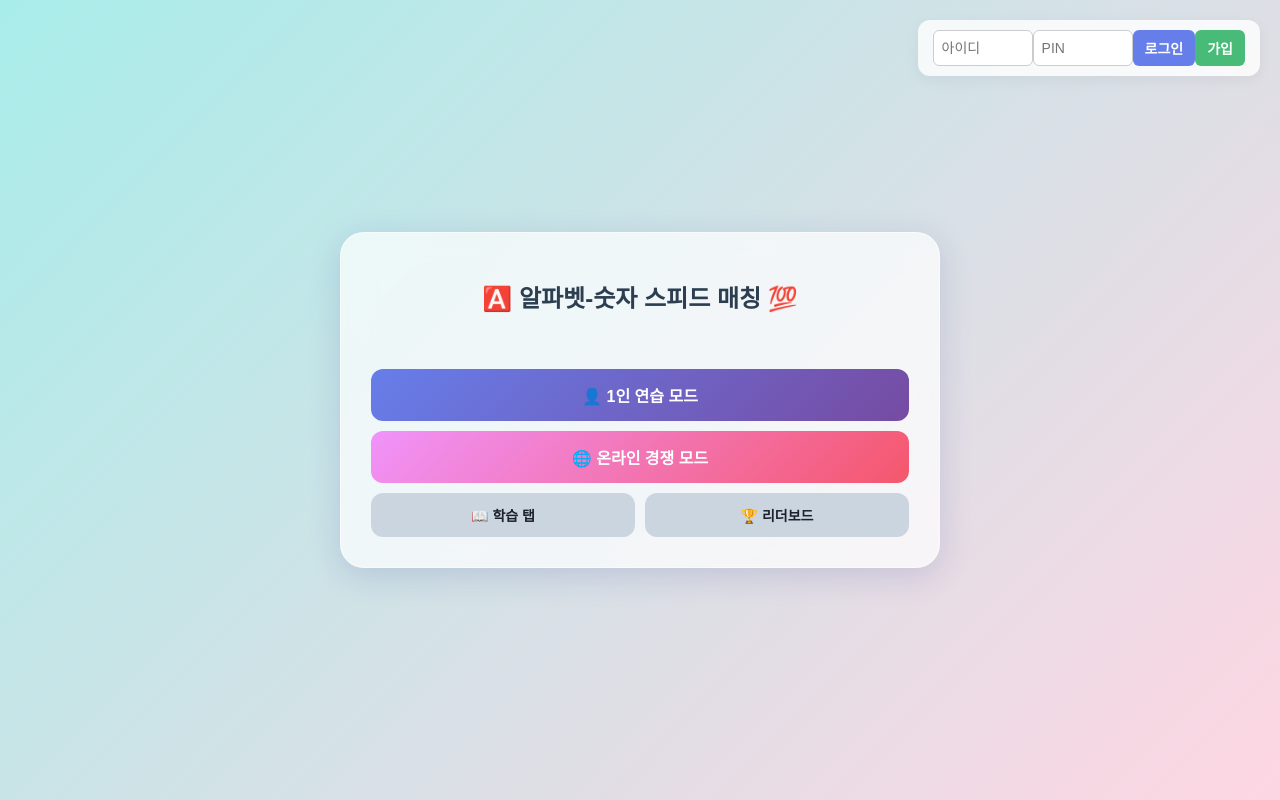
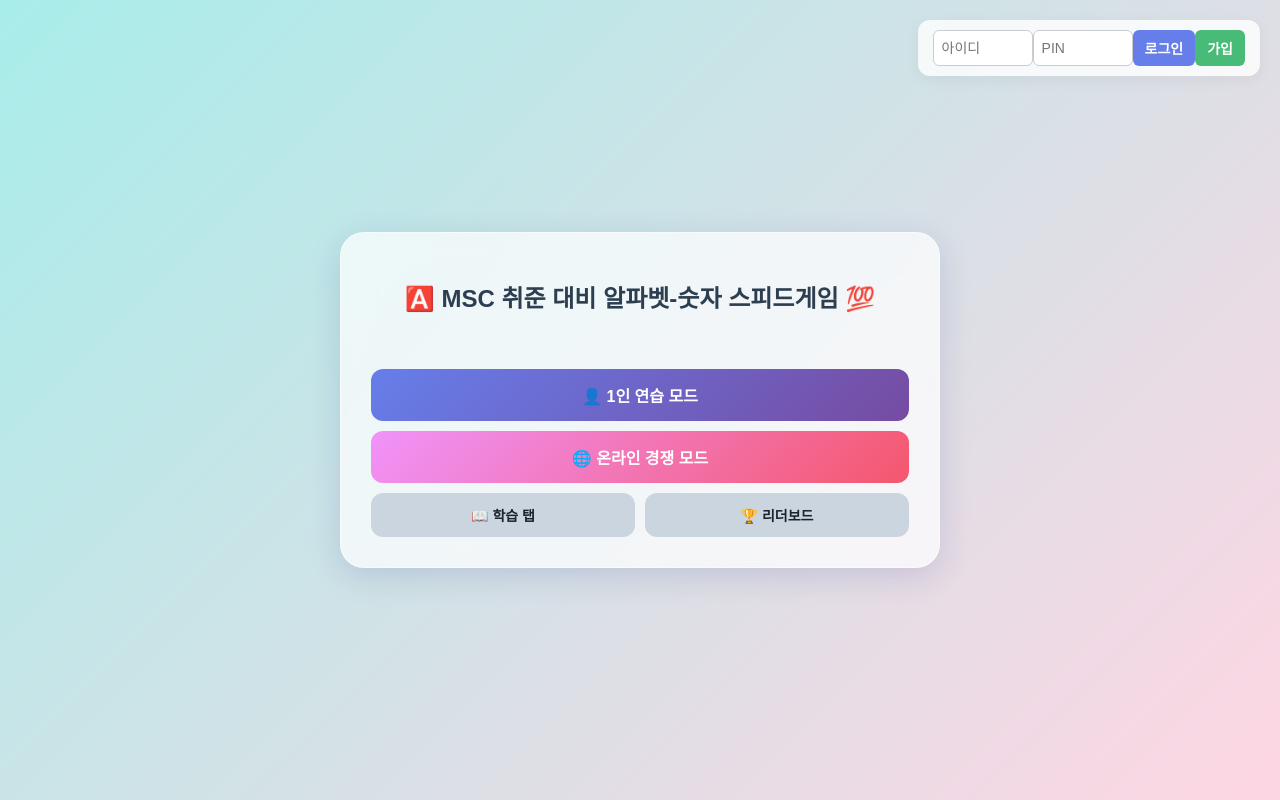
Before and after one commit to 2000may24th/26quiz, a website: page index.html in a window 1280 px wide. Drawn offline with Linux system fonts and the light colour scheme; a web font is replaced by a local one.

Commit message:
Update index.html

```diff
--- a/index.html
+++ b/index.html
@@ -3,7 +3,7 @@
 <head>
     <meta charset="UTF-8">
     <meta name="viewport" content="width=device-width, initial-scale=1.0">
-    <title>알파벳-숫자 스피드 퀴즈 (온라인)</title>
+    <title>MSC_26QUIZ</title>
     <style>
         @import url('https://cdn.jsdelivr.net/gh/orioncactus/pretendard/dist/web/static/pretendard.css');
 
@@ -102,7 +102,7 @@
 
 <div class="container">
     <div id="main-screen" class="screen active">
-        <h1>🅰️ 알파벳-숫자 스피드 매칭 💯</h1>
+        <h1>🅰️ MSC 취준 대비 알파벳-숫자 스피드게임 💯</h1>
         <div class="btn-group">
             <button class="main-btn" onclick="switchScreen('single-setup-screen')">👤 1인 연습 모드</button>
             <button class="main-btn online-btn" onclick="openOnlineSetup()">🌐 온라인 경쟁 모드</button>
```
